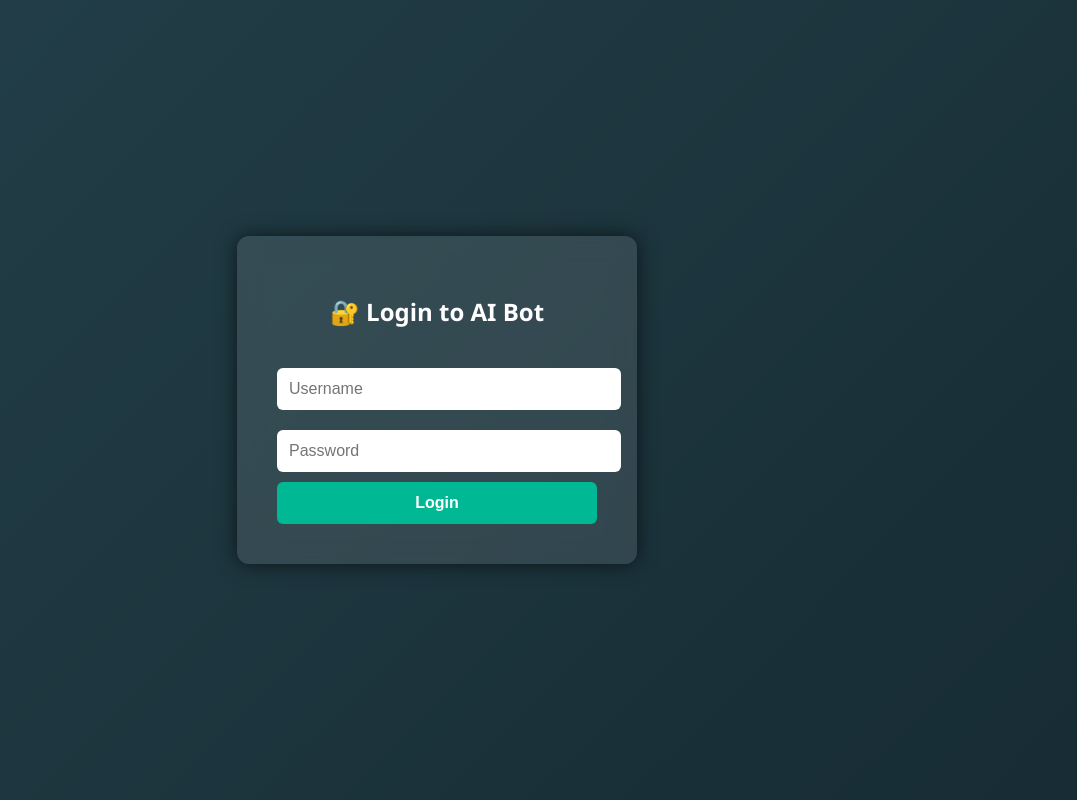
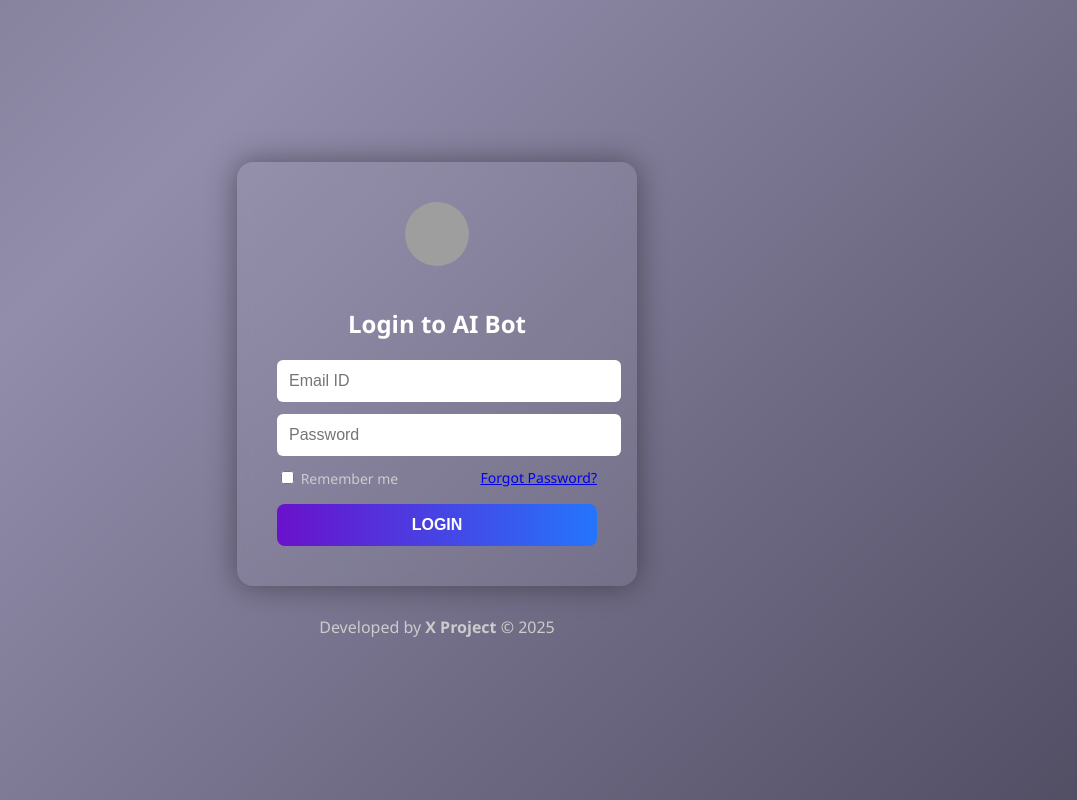
Before and after one commit to MarcelCryptoAI/ProjectX, a FastAPI app: page / in a window 1280 px wide. Shown: the whole page, without its empty margins (203-1280 px from the left). Run offline with FastAPI, Linux system fonts and the light colour scheme; grey boxes are pictures that could not be loaded.

Commit message:
almost over

```diff
--- a/dashboard/main.py
+++ b/dashboard/main.py
@@ -9,6 +9,7 @@ from ai.trend_predictor import TrendPredictor
 from utils.trade_logger import TradeLogger
 
 app = FastAPI()
+
 app.mount("/static", StaticFiles(directory="dashboard/static"), name="static")
 templates = Jinja2Templates(directory="dashboard/templates")
 
@@ -17,25 +18,32 @@ PASSWORD = "changeme123"
 
 @app.get("/", response_class=HTMLResponse)
 async def login_page(request: Request):
-    return templates.TemplateResponse("login.html", {"request": request})
+    return templates.TemplateResponse("login.html", {"request": request, "error": ""})
 
 @app.post("/login", response_class=HTMLResponse)
 async def login(request: Request, username: str = Form(...), password: str = Form(...)):
-    if username == USERNAME and password == PASSWORD:
-        response = RedirectResponse(url="/dashboard", status_code=302)
-        response.set_cookie("authenticated", "yes")
-        return response
-    return templates.TemplateResponse("login.html", {"request": request, "error": "Invalid credentials"})
+    try:
+        if username == USERNAME and password == PASSWORD:
+            response = RedirectResponse(url="/dashboard", status_code=302)
+            response.set_cookie("authenticated", "yes")
+            return response
+        else:
+            return templates.TemplateResponse("login.html", {
+                "request": request,
+                "error": "Invalid credentials"
+            })
+    except Exception as e:
+        print("❌ Login error:", e)
+        return HTMLResponse(f"Login error: {e}", status_code=500)
 
 @app.get("/dashboard", response_class=HTMLResponse)
 async def dashboard_page(request: Request):
-    authenticated = request.cookies.get("authenticated")
-    if authenticated != "yes":
+    if request.cookies.get("authenticated") != "yes":
         return RedirectResponse("/")
 
-    last_trade = {}
     trades = []
     stats = {}
+    last_trade = {}
 
     if os.path.exists("trades.json"):
         with open("trades.json", "r") as f:
--- a/dashboard/static/styles.css
+++ b/dashboard/static/styles.css
@@ -1,53 +1,82 @@
 body {
   font-family: 'Segoe UI', sans-serif;
-    background: #f2f3f5;
   margin: 0;
-    padding: 20px;
+  padding: 0;
 }
 
-  .container {
-    max-width: 900px;
-    margin: auto;
+/* Login Page */
+.login-body {
+  background: linear-gradient(-45deg, #1f1c2c, #928dab, #373B44, #4286f4);
+  background-size: 400% 400%;
+  animation: gradientBG 15s ease infinite;
+  display: flex;
+  justify-content: center;
+  align-items: center;
+  height: 100vh;
+  flex-direction: column;
+  color: #fff;
 }
 
-  h2 {
-    text-align: center;
-    margin-bottom: 30px;
+@keyframes gradientBG {
+  0% {background-position: 0% 50%;}
+  50% {background-position: 100% 50%;}
+  100% {background-position: 0% 50%;}
 }
 
-  .card {
-    background: white;
-    padding: 20px;
-    border-radius: 12px;
-    box-shadow: 0 0 12px rgba(0,0,0,0.1);
-    margin-bottom: 20px;
+.login-container {
+  display: flex;
+  flex-direction: column;
+  align-items: center;
 }
 
-  table {
-    width: 100%;
-    border-collapse: collapse;
-    margin-top: 10px;
+.login-card {
+  background: rgba(255, 255, 255, 0.05);
+  backdrop-filter: blur(10px);
+  padding: 40px;
+  border-radius: 16px;
+  box-shadow: 0 0 30px rgba(0, 0, 0, 0.4);
+  text-align: center;
+  width: 320px;
 }
 
-  table th, td {
-    border: 1px solid #ddd;
-    padding: 10px;
-    text-align: center;
+.login-avatar img {
+  width: 64px;
+  height: 64px;
+  border-radius: 50%;
+  margin-bottom: 16px;
 }
 
-  table th {
-    background: #0077ff;
-    color: white;
+.form-group input {
+  width: 100%;
+  padding: 12px;
+  margin-bottom: 12px;
+  border: none;
+  border-radius: 6px;
+  font-size: 16px;
 }
 
-  h3 {
-    color: #2d3436;
-    font-weight: bold;
-    margin-bottom: 10px;
+.form-options {
+  display: flex;
+  justify-content: space-between;
+  font-size: 14px;
+  margin-bottom: 16px;
+  color: #ccc;
 }
 
-  .stat-card span {
-    display: block;
-    font-size: 18px;
-    color: #0984e3;
+.login-button {
+  background: linear-gradient(to right, #6a11cb, #2575fc);
+  border: none;
+  padding: 12px;
+  width: 100%;
+  font-size: 16px;
+  font-weight: bold;
+  color: white;
+  border-radius: 8px;
+  cursor: pointer;
 }
+
+.footer {
+  text-align: center;
+  margin-top: 30px;
+  color: #ccc;
+}
--- a/dashboard/templates/login.html
+++ b/dashboard/templates/login.html
@@ -2,76 +2,29 @@
 <html lang="en">
 <head>
   <meta charset="UTF-8">
-  <title>Login to ByBit AI Bot</title>
-  <link rel="stylesheet" href="/static/styles.css">
-  <style>
-    body {
-      margin: 0;
-      padding: 0;
-      background: linear-gradient(-45deg, #0f2027, #203a43, #2c5364, #000000);
-      background-size: 400% 400%;
-      animation: gradientBG 15s ease infinite;
-      font-family: 'Segoe UI', sans-serif;
-      display: flex;
-      align-items: center;
-      justify-content: center;
-      height: 100vh;
-      color: #fff;
-    }
-
-    @keyframes gradientBG {
-      0% { background-position: 0% 50%; }
-      50% { background-position: 100% 50%; }
-      100% { background-position: 0% 50%; }
-    }
-
-    .login-box {
-      background: rgba(255, 255, 255, 0.1);
-      padding: 40px;
-      border-radius: 12px;
-      box-shadow: 0 0 20px rgba(0, 0, 0, 0.6);
-      width: 320px;
-      backdrop-filter: blur(12px);
-    }
-
-    .login-box h2 {
-      text-align: center;
-      margin-bottom: 30px;
-      color: #fff;
-    }
-
-    input {
-      width: 100%;
-      padding: 12px;
-      margin: 10px 0;
-      border: none;
-      border-radius: 6px;
-      font-size: 16px;
-    }
-
-    button {
-      width: 100%;
-      padding: 12px;
-      border: none;
-      border-radius: 6px;
-      background: #00b894;
-      font-size: 16px;
-      font-weight: bold;
-      color: white;
-      cursor: pointer;
-    }
-
-    button:hover {
-      background: #019874;
-    }
-  </style>
+  <title>Login | ByBit AI Bot</title>
+  <link rel="stylesheet" href="/static/styles.css" />
 </head>
-<body>
-  <form method="post" action="/login" class="login-box">
-    <h2>🔐 Login to AI Bot</h2>
-    <input type="text" name="username" placeholder="Username" required />
-    <input type="password" name="password" placeholder="Password" required />
-    <button type="submit">Login</button>
-  </form>
+<body class="login-body">
+  <div class="login-container">
+    <form method="post" action="/login" class="login-card">
+      <div class="login-avatar">
+        <img src="https://cdn-icons-png.flaticon.com/512/747/747376.png" alt="avatar" />
+      </div>
+      <h2>Login to AI Bot</h2>
+      <div class="form-group">
+        <input type="text" name="username" placeholder="Email ID" required>
+      </div>
+      <div class="form-group">
+        <input type="password" name="password" placeholder="Password" required>
+      </div>
+      <div class="form-options">
+        <label><input type="checkbox"> Remember me</label>
+        <a href="#">Forgot Password?</a>
+      </div>
+      <button type="submit" class="login-button">LOGIN</button>
+    </form>
+    <footer class="footer">Developed by <strong>X Project</strong> © 2025</footer>
+  </div>
 </body>
 </html>
```
Also changed, not shown: dashboard/templates/dashboard.html (+4 -4 lines), logo.png (added). Lines whose indentation alone changed are shown as unchanged.
